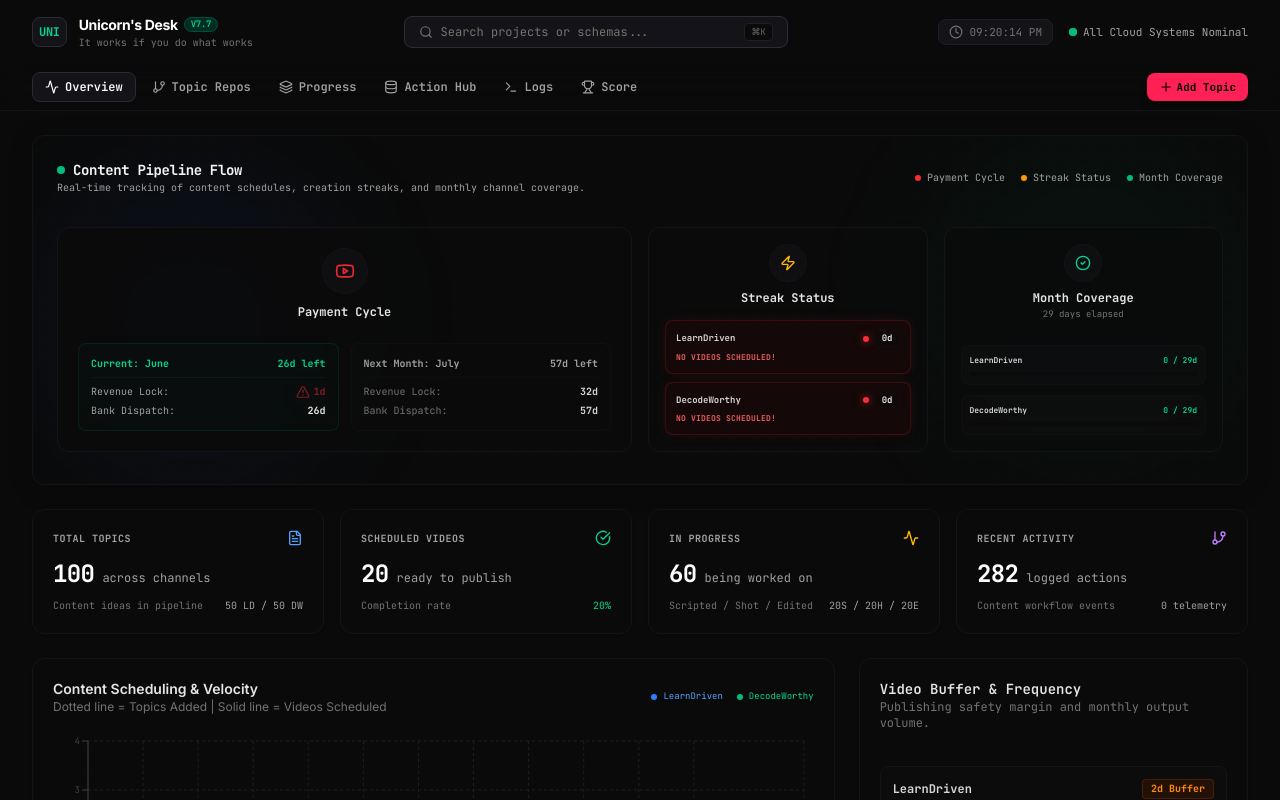
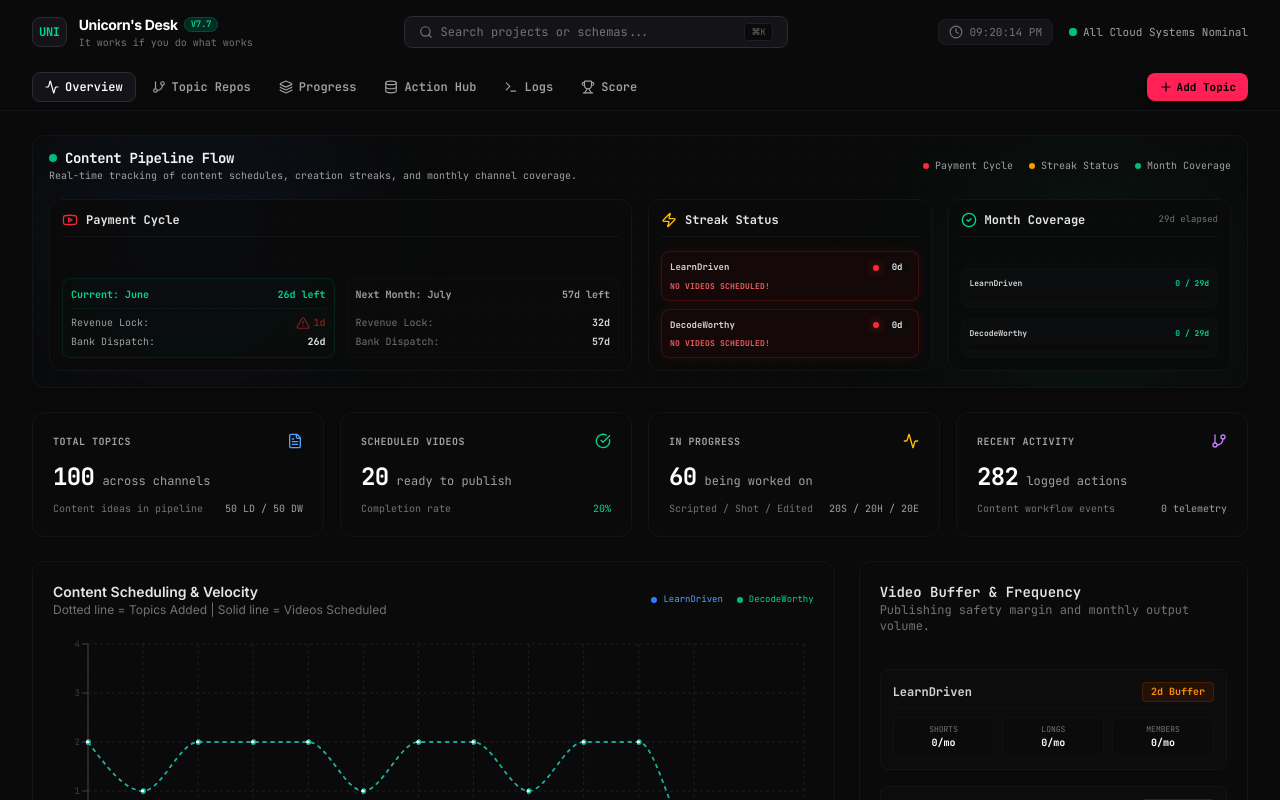
Before and after one commit to akshay58165/system-hub-dashboard, a React (Vite) app: page / in a window 1280 px wide. Shown: the top 800 px of the page. Built offline with nearby package versions, Linux system fonts and the light colour scheme.

Commit message:
design: minimize Content Pipeline Flow section height by nesting icon titles horizontally and reducing container paddings

```diff
--- a/src/components/Overview.tsx
+++ b/src/components/Overview.tsx
@@ -481,13 +481,13 @@ export default function Overview({ repos, vercelProjects, supabase, events, onTa
   return (
     <div className="space-y-6">
       {/* Integrated Pipeline Pipeline Flow */}
-      <div id="pipeline-card" className="bg-neutral-950 border border-neutral-900 rounded-xl p-6 relative overflow-hidden shadow-[0_4px_25px_rgba(0,0,0,0.2)] hover:border-neutral-850/50 transition duration-300">
+      <div id="pipeline-card" className="bg-neutral-950 border border-neutral-900 rounded-xl p-4 py-3 relative overflow-hidden shadow-[0_4px_25px_rgba(0,0,0,0.2)] hover:border-neutral-850/50 transition duration-300">
         {/* Background design elements */}
         <div className="absolute inset-0 bg-[linear-gradient(to_right,#0e0e12_1px,transparent_1px),linear-gradient(to_bottom,#0e0e12_1px,transparent_1px)] bg-[size:20px_20px] opacity-40 pointer-events-none" />
         <div className="absolute top-0 right-0 w-80 h-80 bg-emerald-500/5 rounded-full blur-3xl pointer-events-none" />
         <div className="absolute bottom-0 left-0 w-80 h-80 bg-blue-500/5 rounded-full blur-3xl pointer-events-none" />
 
-        <div className="flex flex-col md:flex-row justify-between items-start md:items-center mb-6 gap-4 relative z-10">
+        <div className="flex flex-col md:flex-row justify-between items-start md:items-center mb-3 gap-4 relative z-10">
           <div>
             <h2 className="text-sm font-bold text-neutral-100 font-mono tracking-tight flex items-center gap-2">
               <span className="relative flex h-2 w-2">
@@ -516,23 +516,21 @@ export default function Overview({ repos, vercelProjects, supabase, events, onTa
         </div>
 
         {/* The Pipeline Cards Grid */}
-        <div className="grid grid-cols-1 md:grid-cols-4 gap-4 items-stretch relative py-2 z-10">
+        <div className="grid grid-cols-1 md:grid-cols-4 gap-4 items-stretch relative py-1 z-10">
           {/* GitHub Source Block */}
           <div
             onClick={() => onTabChange('topics')}
-            className="md:col-span-2 p-5 bg-neutral-950/80 border border-neutral-900 rounded-xl hover:border-red-500/30 hover:bg-neutral-900/10 hover:shadow-[0_0_15px_rgba(239,68,68,0.04)] transition-all duration-300 cursor-pointer flex flex-col justify-between group relative overflow-hidden"
+            className="md:col-span-2 p-3 bg-neutral-950/80 border border-neutral-900 rounded-xl hover:border-red-500/30 hover:bg-neutral-900/10 hover:shadow-[0_0_15px_rgba(239,68,68,0.04)] transition-all duration-300 cursor-pointer flex flex-col justify-between group relative overflow-hidden"
           >
             <div className="absolute top-0 left-0 w-full h-[2px] bg-gradient-to-r from-transparent via-red-500/40 to-transparent opacity-0 group-hover:opacity-100 transition-opacity duration-300" />
-            <div className="flex flex-col items-center text-center">
-              <div className="p-3 bg-neutral-900/50 rounded-full border border-neutral-900 group-hover:border-red-900/30 group-hover:bg-red-950/10 transition-colors duration-300 text-neutral-300 mb-2.5 flex items-center justify-center">
-                <Youtube className="h-5 w-5 text-red-500 group-hover:scale-110 transition-transform duration-300 animate-pulse" />
-              </div>
+            <div className="flex items-center gap-2 border-b border-neutral-900 pb-2 mb-2 w-full text-left">
+              <Youtube className="h-4 w-4 text-red-500 animate-pulse" />
               <span className="text-xs font-mono font-bold text-neutral-200">Payment Cycle</span>
             </div>
 
-            <div className="w-full grid grid-cols-1 sm:grid-cols-2 gap-3 mt-3.5">
+            <div className="w-full grid grid-cols-1 sm:grid-cols-2 gap-3 mt-1.5">
               {/* Current Month: Green Card */}
-              <div className="p-3 bg-emerald-950/10 border border-emerald-900/30 rounded-lg text-left text-[10px] font-mono select-none space-y-1">
+              <div className="p-2 bg-emerald-950/10 border border-emerald-900/30 rounded-lg text-left text-[10px] font-mono select-none space-y-1">
                 <div className="flex justify-between items-center border-b border-emerald-900/20 pb-1.5 mb-1.5 font-bold text-emerald-400">
                   <span>Current: {paymentMetrics.curMonthName}</span>
                   <span>{paymentMetrics.curPayDays} left</span>
@@ -556,7 +554,7 @@ export default function Overview({ repos, vercelProjects, supabase, events, onTa
               </div>
 
               {/* Bottom Card: Last/Next Month (Neutral) */}
-              <div className="p-3 bg-neutral-900/10 border border-neutral-900/60 rounded-lg text-left text-[10px] font-mono select-none space-y-1">
+              <div className="p-2 bg-neutral-900/10 border border-neutral-900/60 rounded-lg text-left text-[10px] font-mono select-none space-y-1">
                 <div className="flex justify-between items-center border-b border-neutral-900/40 pb-1.5 mb-1.5 font-bold text-neutral-400">
                   <span>{paymentMetrics.bottomLabel}: {paymentMetrics.bottomName}</span>
                   <span>{paymentMetrics.bottomPayDays} left</span>
@@ -576,19 +574,17 @@ export default function Overview({ repos, vercelProjects, supabase, events, onTa
           {/* Streak Status Block */}
           <div
             onClick={() => onTabChange('topics')}
-            className="md:col-span-1 p-4 bg-neutral-950/80 border border-neutral-900 rounded-xl hover:border-amber-500/30 hover:bg-neutral-900/10 hover:shadow-[0_0_15px_rgba(245,158,11,0.04)] transition-all duration-300 cursor-pointer flex flex-col justify-between group relative overflow-hidden font-mono"
+            className="md:col-span-1 p-3 bg-neutral-950/80 border border-neutral-900 rounded-xl hover:border-amber-500/30 hover:bg-neutral-900/10 hover:shadow-[0_0_15px_rgba(245,158,11,0.04)] transition-all duration-300 cursor-pointer flex flex-col justify-between group relative overflow-hidden font-mono"
           >
             <div className="absolute top-0 left-0 w-full h-[2px] bg-gradient-to-r from-transparent via-amber-500/40 to-transparent opacity-0 group-hover:opacity-100 transition-opacity duration-300" />
-            <div className="flex flex-col items-center text-center">
-              <div className="p-2.5 bg-neutral-900/50 rounded-full border border-neutral-900 group-hover:border-amber-900/30 group-hover:bg-amber-950/10 transition-colors duration-300 text-neutral-300 mb-2">
-                <Zap className="h-4 w-4 text-amber-400 group-hover:scale-110 transition-transform duration-300" />
-              </div>
+            <div className="flex items-center gap-2 border-b border-neutral-900 pb-2 mb-2 w-full text-left">
+              <Zap className="h-4 w-4 text-amber-400" />
               <span className="text-xs font-bold text-neutral-200">Streak Status</span>
             </div>
 
-            <div className="w-full mt-3.5 space-y-2 text-left text-[9px]">
+            <div className="w-full mt-1.5 space-y-2 text-left text-[9px]">
               {/* LearnDriven Streak */}
-              <div className={`p-2.5 rounded-lg border ${getStreakStyle(streakMetrics.learnDriven.status).cardClass}`}>
+              <div className={`p-2 rounded-lg border ${getStreakStyle(streakMetrics.learnDriven.status).cardClass}`}>
                 <div className="flex justify-between items-center mb-1">
                   <span className="font-bold text-neutral-300">LearnDriven</span>
                   <div className="flex items-center gap-1.5">
@@ -607,7 +603,7 @@ export default function Overview({ repos, vercelProjects, supabase, events, onTa
               </div>
 
               {/* DecodeWorthy Streak */}
-              <div className={`p-2.5 rounded-lg border ${getStreakStyle(streakMetrics.decodeWorthy.status).cardClass}`}>
+              <div className={`p-2 rounded-lg border ${getStreakStyle(streakMetrics.decodeWorthy.status).cardClass}`}>
                 <div className="flex justify-between items-center mb-1">
                   <span className="font-bold text-neutral-300">DecodeWorthy</span>
                   <div className="flex items-center gap-1.5">
@@ -630,18 +626,18 @@ export default function Overview({ repos, vercelProjects, supabase, events, onTa
           {/* Month Coverage Block */}
           <div
             onClick={() => onTabChange('topics')}
-            className="md:col-span-1 p-4 bg-neutral-950/80 border border-neutral-900 rounded-xl hover:border-emerald-500/30 hover:bg-neutral-900/10 hover:shadow-[0_0_15px_rgba(16,185,129,0.04)] transition-all duration-300 cursor-pointer flex flex-col justify-between group relative overflow-hidden font-mono"
+            className="md:col-span-1 p-3 bg-neutral-950/80 border border-neutral-900 rounded-xl hover:border-emerald-500/30 hover:bg-neutral-900/10 hover:shadow-[0_0_15px_rgba(16,185,129,0.04)] transition-all duration-300 cursor-pointer flex flex-col justify-between group relative overflow-hidden font-mono"
           >
             <div className="absolute top-0 left-0 w-full h-[2px] bg-gradient-to-r from-transparent via-emerald-500/40 to-transparent opacity-0 group-hover:opacity-100 transition-opacity duration-300" />
-            <div className="flex flex-col items-center text-center">
-              <div className="p-2.5 bg-neutral-900/50 rounded-full border border-neutral-900 group-hover:border-emerald-900/30 group-hover:bg-emerald-950/10 transition-colors duration-300 text-neutral-300 mb-2">
-                <CheckCircle2 className="h-4 w-4 text-emerald-400 group-hover:scale-110 transition-transform duration-300" />
+            <div className="flex justify-between items-center border-b border-neutral-900 pb-2 mb-2 w-full text-left">
+              <div className="flex items-center gap-2">
+                <CheckCircle2 className="h-4 w-4 text-emerald-400" />
+                <span className="text-xs font-bold text-neutral-200">Month Coverage</span>
               </div>
-              <span className="text-xs font-bold text-neutral-200">Month Coverage</span>
-              <span className="text-[9px] text-neutral-500 mt-0.5">{coverageMetrics.passedDays} days elapsed</span>
+              <span className="text-[9px] text-neutral-500">{coverageMetrics.passedDays}d elapsed</span>
             </div>
 
-            <div className="w-full mt-3 space-y-2.5 text-left text-[9px]">
+            <div className="w-full mt-1.5 space-y-2.5 text-left text-[9px]">
               {/* LearnDriven Coverage */}
               <div className="p-2 bg-neutral-900/30 border border-neutral-900/60 rounded-lg space-y-1.5">
                 <div className="flex justify-between items-center text-[8px] font-bold text-neutral-300">
```
